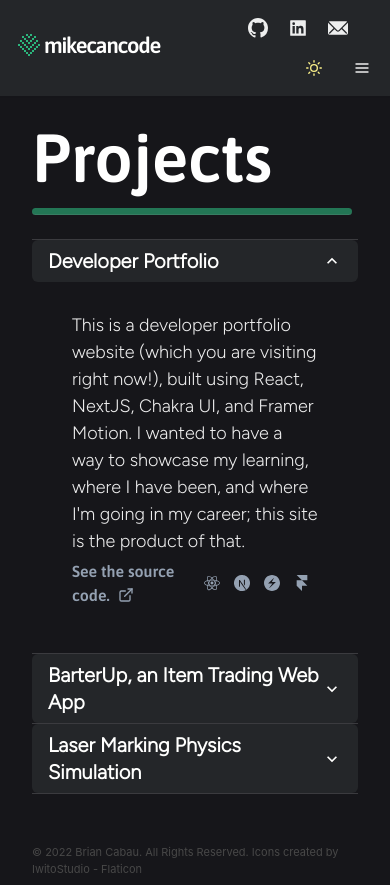
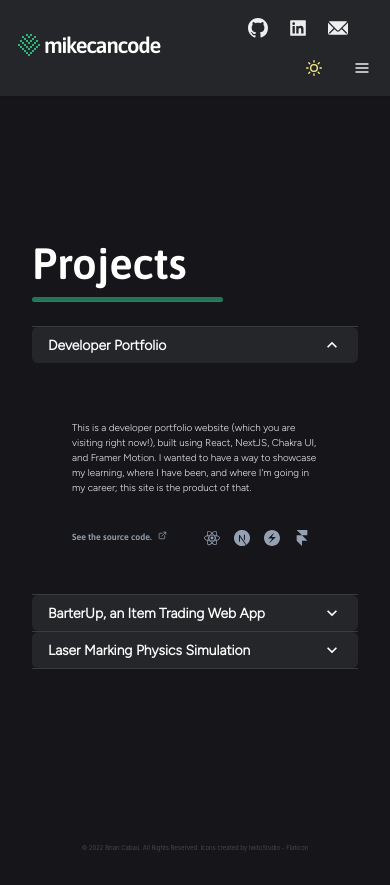
Before and after one commit to bcabau1/mike-can-code, a Next.js app: page /projects in a window 390 px wide. Built offline with nearby package versions, Linux system fonts and the light colour scheme.

Commit message:
responsive design change
use viewport width for box/font sizes

```diff
--- a/components/buttonbar.js
+++ b/components/buttonbar.js
@@ -19,8 +19,8 @@ export default function ButtonBar({children}) {
         animate={{ y: 0, opacity: 1 }}
         >
             <NextLink href='#banners'>
-                <Button display='block' margin='auto' borderRadius='full' w='calc(35% + 70px)' bg={useColorModeValue('#8bd3dd', '#2cb67d')} fontFamily='heading' >
-                            <Text as='h3'>{children}</Text>
+                <Button display='block' margin='auto' borderRadius='full' w='calc(15vw + 70px)' bg={useColorModeValue('#8bd3dd', '#2cb67d')} fontFamily='heading' >
+                            <Text as='h3' fontSize='calc(8px + .5vw)'>{children}</Text>
                 </Button>
             </NextLink>
         </Box>
--- a/components/footer.js
+++ b/components/footer.js
@@ -6,7 +6,7 @@ export default function AttributeFooter({children})    {
         <Box position='relative' bottom='0' pb='2' w='100%'>
             <Center>
                 <a href="https://www.flaticon.com/free-icons/college" title="college icons">
-                    <Text fontSize='calc(11px)' color={useColorModeValue('gray','#484848')}>{children}</Text>
+                    <Text fontSize='calc(4px + .5vw)' color={useColorModeValue('gray','#484848')}>{children}</Text>
                 </a>
             </Center>
         </Box>
--- a/components/navbar.js
+++ b/components/navbar.js
@@ -69,7 +69,7 @@ export default function Navbar(props) {
         <Stack fontFamily='heading'
           direction={{ base: 'column', lg: 'row' }}
           display={{ base: 'none', lg: 'flex' }}
-          width={{ base: 'full', lg: 'auto' }}
+          width={{ base: '50%', lg: 'auto' }}
           alignItems="center"
           flexGrow={1}
           mt={{ base: 4, md: 0 }}
--- a/components/projectbanner.js
+++ b/components/projectbanner.js
@@ -21,11 +21,11 @@ export default function ProjectBanner(props) {
     return (
             <Flex m='4' w='1000px' minH='175px'  justify={{base: 'left', sm:'center'}} textAlign='left' flexDir='row' flexWrap={'wrap'}>
                 <Flex position='relative' w='100%' p='2'flexDir='column'>
-                    <Flex w='100%' h='80%'  align='center' justify='left' fontFamily='snippit' fontSize='18px'>
+                    <Flex w='100%' h='80%'  align='center' justify='left' fontFamily='snippit' fontSize='calc(1vw + 6px)'>
                         {props.project?.description ?? `There seems to be a problem loading that information.`}
                     </Flex>
                     <Flex w='100%' h='20%' align='center' justify='space-between'>
-                        <Link isExternal href={props.project?.repoLink ?? '/projects/#intro'} fontFamily='heading' color='#72757e' _dark={{color:'#94a1b2' }} py='1'>
+                        <Link isExternal href={props.project?.repoLink ?? '/projects/#intro'} fontFamily='heading' fontSize='calc(1vw + 5px)' color='#72757e' _dark={{color:'#94a1b2' }} py='1'>
                             See the source code. <ExternalLinkIcon ml='1' mb='1'/>
                         </Link>
                         <Flex flexDir='row' justify='space-between' >
--- a/components/snippetbio.js
+++ b/components/snippetbio.js
@@ -14,8 +14,8 @@ export default function SnippetBio()    {
     return (
         <>
         <Box minH="10px" m='6' w='100%'  >
-                <Center><Image src='images/profilepic.jpg' borderRadius='full' boxSize='calc(130px + 2.5vw)' mb='5' border={color} alt='no image'/></Center>
-                <Text noOfLines={6} textAlign='center' fontSize='18px' fontFamily={'snippit'} color={useColorModeValue('#2d333a','#fffffe')}>
+                <Center><Image src='images/profilepic.jpg' borderRadius='full' boxSize='calc(110px + 4vw)' mb='5' border={color} alt='no image'/></Center>
+                <Text noOfLines={6} textAlign='center' fontSize='calc(10px + .5vw)' fontFamily={'snippit'} color={useColorModeValue('#2d333a','#fffffe')}>
                     {summary}
                 </Text>
                 <ButtonBar>Learn more about me.</ButtonBar>
--- a/libs/theme.js
+++ b/libs/theme.js
@@ -22,22 +22,22 @@ const components = {
       }),
     variants: {
       'section-title': {
-        fontSize: 'calc(70px + 4vw)',
+        fontSize: 'calc(56px + 6vw)',
       },
       'sub-title': props => ({
-        fontSize: 'calc(30px + .5vw)',
+        fontSize: 'calc(18px + 1vw)',
         color: mode('#72757e', '#94a1b2')(props)
       }),
       'banner-title': props => ({
-        fontSize: 'calc(30px + .5vw)',
+        fontSize: 'calc(14px + 2vw)',
         color: mode('#0d0d0d', '#fffffe')(props)
       }),
       'tab-title': props => ({
-        fontSize: 'calc(68px)',
+        fontSize: 'calc(36px + 2vw)',
         color: mode('#0d0d0d', '#fffffe')(props)
       }),
       'project-title': props => ({
-        fontSize: '20px',
+        fontSize: 'calc(10px + 1vw)',
         color: mode('#0d0d0d', '#fffffe')(props)
       })
     }
--- a/pages/education.js
+++ b/pages/education.js
@@ -5,7 +5,7 @@ import AttributeFooter from "../components/footer"
 
 export default function Education()  {
 
-    const dividerLength = `calc(40px * ${'Education'.length})`
+    const dividerLength = `calc((1vw + 20px) * ${'Education'.length})`
 
 
     return (
@@ -14,7 +14,7 @@ export default function Education()  {
                 <Flex w='100%'  flexWrap='wrap' overflow='auto' alignItems='center' justifyContent='center' fontFamily='snippit'>
                     <Heading w='100%' as="h3" variant="tab-title" id='proj' mb='6' textAlign={'left'}>
                     <Text textAlign='left' lineHeight='1.5em'>Education</Text>
-                    <Divider bg={useColorModeValue('#8bd3dd', '#2cb67d')} w={dividerLength} h='6px' borderRadius='full' orientation='horizontal' />
+                    <Divider bg={useColorModeValue('#8bd3dd', '#2cb67d')} w={dividerLength} h='calc(3px + .25vw)' borderRadius='full' orientation='horizontal' />
                     </Heading>
                 </Flex>
 
--- a/pages/experience.js
+++ b/pages/experience.js
@@ -5,7 +5,7 @@ import AttributeFooter from "../components/footer"
 
 export default function Experience()  {
 
-    const dividerLength = `calc(40px * ${'Experience'.length})`
+    const dividerLength = `calc((1vw + 20px) * ${'Experience'.length})`
 
     return (
         <PageAnimate title='Experience'>
@@ -13,7 +13,7 @@ export default function Experience()  {
                 <Flex w='100%'  flexWrap='wrap' overflow='auto' alignItems='center' justifyContent='center' fontFamily='snippit'>
                     <Heading w='100%' as="h3" variant="tab-title" id='proj' mb='6' textAlign={'left'}>
                     <Text textAlign='left' lineHeight='1.5em'>Experience</Text>
-                    <Divider bg={useColorModeValue('#8bd3dd', '#2cb67d')} w={dividerLength} h='6px' borderRadius='full' orientation='horizontal' />
+                    <Divider bg={useColorModeValue('#8bd3dd', '#2cb67d')} w={dividerLength} h='calc(3px + .25vw)' borderRadius='full' orientation='horizontal' />
                     </Heading>
                 </Flex>
 
--- a/pages/projects.js
+++ b/pages/projects.js
@@ -59,7 +59,7 @@ const ProjectCards = ({projects}) => {
 
 export default function Projects()  {
 
-    const dividerLength = `calc(40px * ${'Projects'.length})`
+    const dividerLength = `calc((1vw + 20px) * ${'Projects'.length})`
 
     return (
         <PageAnimate title='Projects'>
@@ -67,7 +67,7 @@ export default function Projects()  {
                 <Flex w='100%'  flexWrap='wrap' overflow='auto' alignItems='center' justifyContent='center' fontFamily='snippit'>
                     <Heading w='100%' as="h3" variant="tab-title" id='proj' mb='6' textAlign={'left'}>
                     <Text textAlign='left' lineHeight='1.5em'>Projects</Text>
-                    <Divider bg={useColorModeValue('#8bd3dd', '#2cb67d')} w={dividerLength} h='6px' borderRadius='full' orientation='horizontal' />
+                    <Divider bg={useColorModeValue('#8bd3dd', '#2cb67d')} w={dividerLength} h='calc(3px + .25vw)' borderRadius='full' orientation='horizontal' />
                     </Heading>
                     {<ProjectCards projects={projects}/>}
                 </Flex>
```
Also changed, not shown: components/tabbanner.js (+4 -4 lines).
